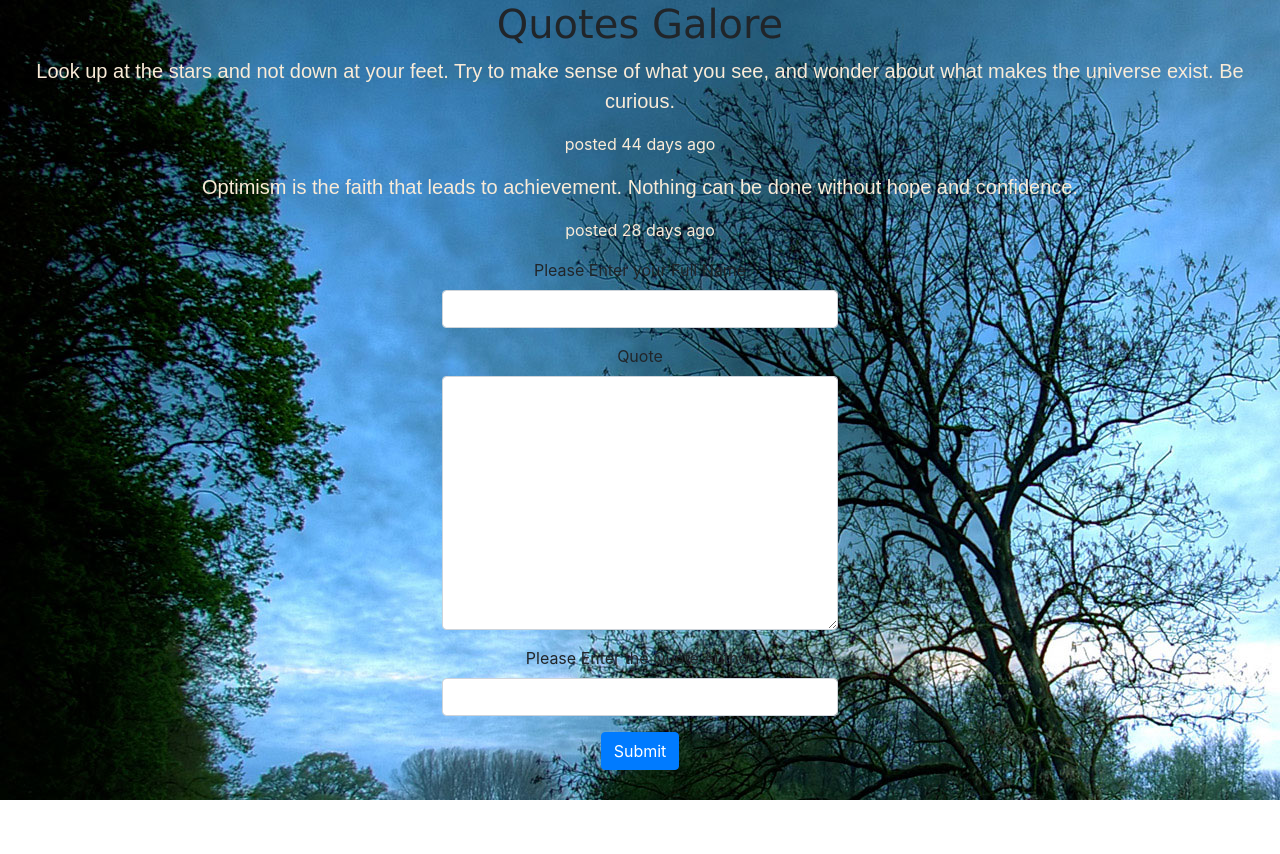
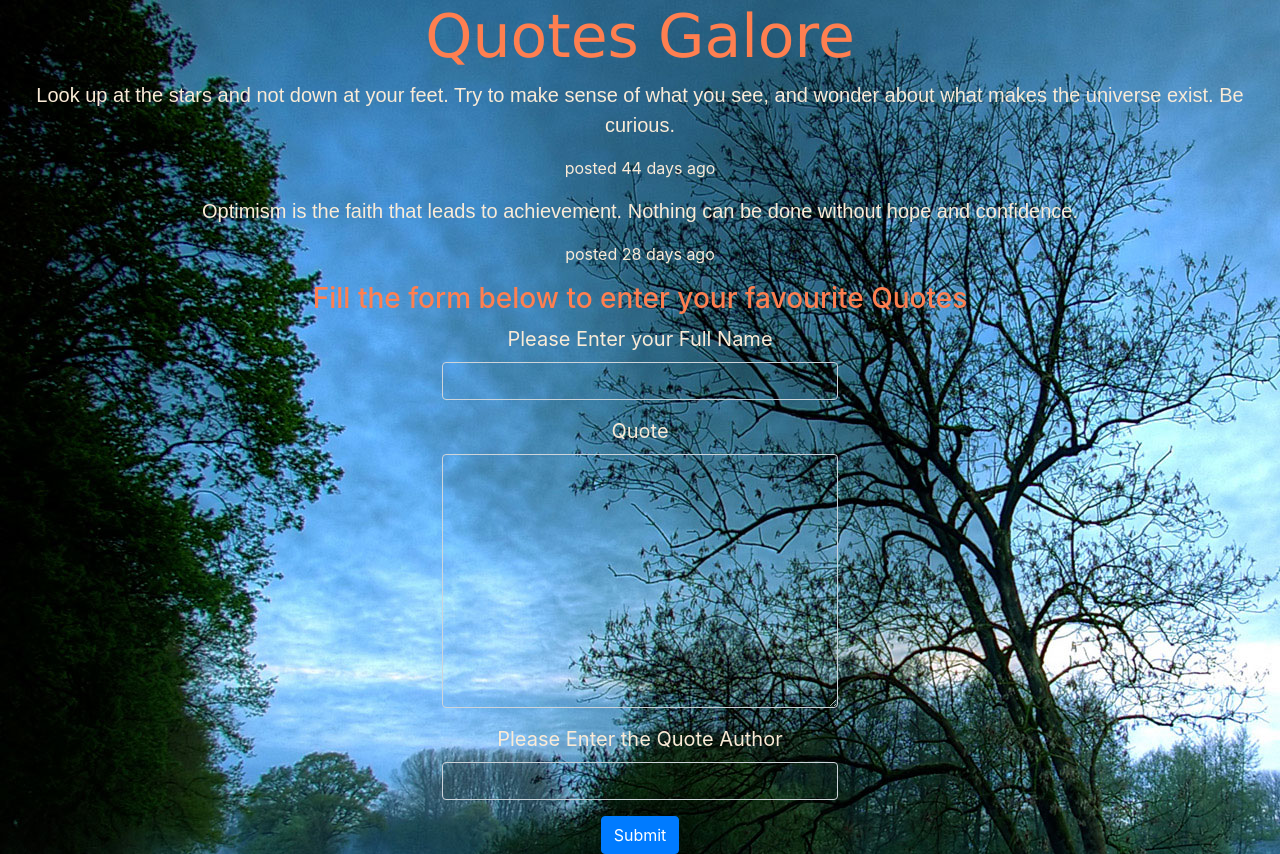
Before and after one commit to martyminion/Quotes, an Angular app: page / in a window 1280 px wide. Before the commit the page ends 800 px from the top, so only its background shows below. Built offline with nearby package versions, Linux system fonts and the light colour scheme.

Commit message:
adds Css to the form component

```diff
--- a/src/app/quote-form/quote-form.component.css
+++ b/src/app/quote-form/quote-form.component.css
@@ -1,3 +1,13 @@
 .quoteForm{
   text-align: center;
 }
+label{
+  color: antiquewhite;
+  font-size: 20px;
+}
+input{
+  background-color: rgba(0,0,0,0);
+}
+textarea{
+  background-color: rgba(0,0,0,0);
+}
--- a/src/app/quote-form/quote-form.component.html
+++ b/src/app/quote-form/quote-form.component.html
@@ -1,3 +1,4 @@
+
 <div class="quoteForm">
   <form (ngSubmit)='submitQuote()' #quoteForm = 'ngForm'>
     <div class="form-group">
--- a/src/app/quote/quote.component.css
+++ b/src/app/quote/quote.component.css
@@ -7,7 +7,13 @@ blockquote{
 
 h1{
   font-family: 'Lucida Sans', 'Lucida Sans Regular', 'Lucida Grande', 'Lucida Sans Unicode', Geneva, Verdana, sans-serif;
+  font-size: 60px;
+  color: coral;
 }
 #dateCustom{
   color: antiquewhite;
 }
+h3{
+  text-align: center;
+  color: coral;
+}
--- a/src/app/quote/quote.component.html
+++ b/src/app/quote/quote.component.html
@@ -15,6 +15,7 @@
         (voteCountUp)=counterUp(i)></app-quote-details>
     </div>
   </div>
+  <h3>Fill the form below to enter your favourite Quotes</h3>
   <div class="row">
     <div class="col-md-4">
     </div>
```
